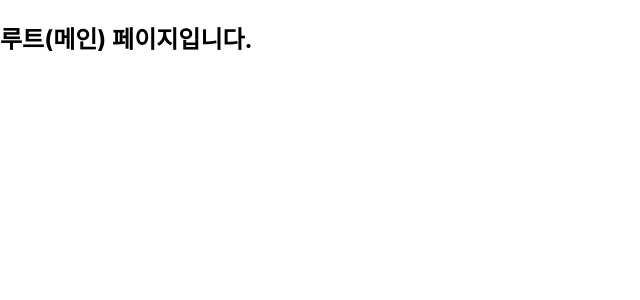
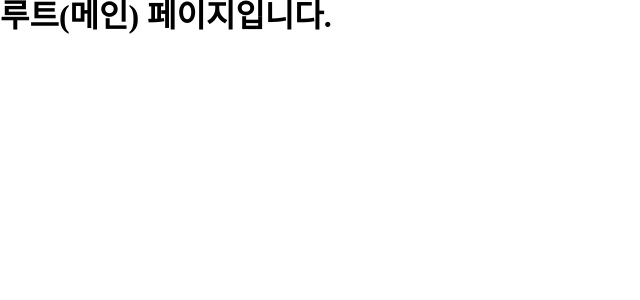
Before and after one commit to wanted-internship-12-9/pre-onboarding-12th-1-9, a React (Create React App) app: page / in a window 1280 px wide. Shown: the top 300 px of the page, without its empty margins (0-640 px from the left). Built offline with nearby package versions, Linux system fonts and the light colour scheme.

Commit message:
🔧 chore #1: styled-component 추가 및 Global 스타일 적용
- RootPage 예시 작성

```diff
--- a/package.json
+++ b/package.json
@@ -15,6 +15,8 @@
     "react-dom": "^18.2.0",
     "react-router-dom": "^6.15.0",
     "react-scripts": "5.0.1",
+    "styled-components": "^6.0.7",
+    "styled-reset": "^4.5.1",
     "typescript": "^4.9.5",
     "web-vitals": "^2.1.4"
   },
--- a/src/App.tsx
+++ b/src/App.tsx
@@ -1,9 +1,15 @@
 import React from 'react';
 
 import Router from './routes/Router';
+import { GlobalStyles } from './styles/GlobalStyles.style';
 
 function App() {
-  return <Router />;
+  return (
+    <>
+      <GlobalStyles />
+      <Router />
+    </>
+  );
 }
 
 export default App;
--- /dev/null
+++ b/src/pages/RootPage/RootPage.style.ts
@@ -0,0 +1,9 @@
+import styled from 'styled-components';
+
+const Header = styled.h1`
+  font-size: 2rem;
+  font-weight: 700;
+  margin: 0;
+`;
+
+export { Header };
--- a/src/pages/RootPage/index.tsx
+++ b/src/pages/RootPage/index.tsx
@@ -1,9 +1,11 @@
 import React from 'react';
+
+import * as S from './RootPage.style';
 
 const RootPage = () => {
   return (
     <section>
-      <h1>루트(메인) 페이지입니다.</h1>
+      <S.Header>루트(메인) 페이지입니다.</S.Header>
     </section>
   );
 };
--- /dev/null
+++ b/src/styles/GlobalStyles.style.ts
@@ -0,0 +1,10 @@
+import { createGlobalStyle } from 'styled-components';
+import { reset } from 'styled-reset';
+
+export const GlobalStyles = createGlobalStyle`
+  ${reset}
+  * {
+    border: none;
+    box-sizing: border-box;
+    }
+`;
```
Also changed, not shown: 2 other files (tests, documents, lock files or other folders).
